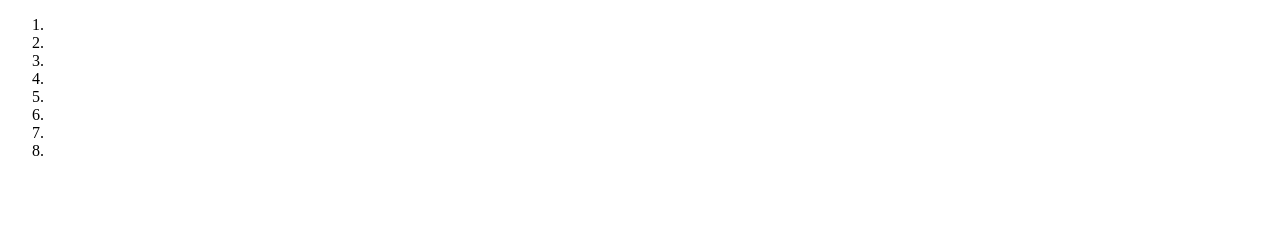
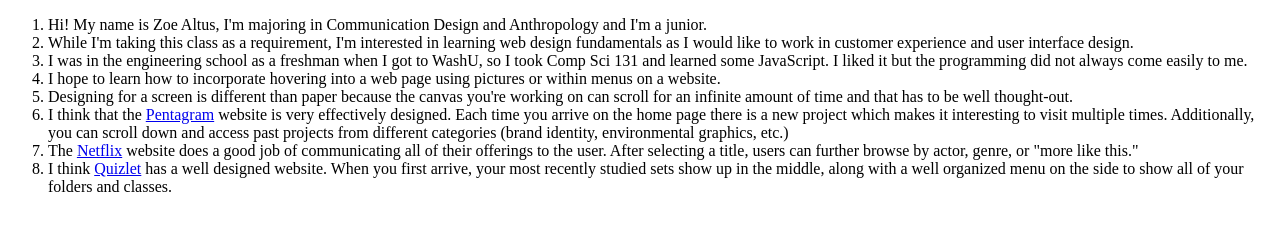
Before and after one commit to zoealtus/iffall2019, a plain HTML site: page intro-questions/index.html in a window 1280 px wide. Drawn offline with Linux system fonts and the light colour scheme.

Commit message:
Add files via upload
finished intro questions

```diff
--- a/intro-questions/index.html
+++ b/intro-questions/index.html
@@ -6,14 +6,14 @@
 
 	<body>
 		<ol>
-			<li> </li>
-			<li> </li>
-			<li> </li>
-			<li> </li>
-			<li> </li>
-			<li> </li>
-			<li> </li>
-			<li> </li>
+			<li> Hi! My name is Zoe Altus, I'm majoring in Communication Design and Anthropology and I'm a junior. </li>
+			<li> While I'm taking this class as a requirement, I'm interested in learning web design fundamentals as I would like to work in customer experience and user interface design. </li>
+			<li> I was in the engineering school as a freshman when I got to WashU, so I took Comp Sci 131 and learned some JavaScript. I liked it but the programming did not always come easily to me.</li>
+			<li> I hope to learn how to incorporate hovering into a web page using pictures or within menus on a website.</li>
+			<li> Designing for a screen is different than paper because the canvas you're working on can scroll for an infinite amount of time and that has to be well thought-out.</li>
+			<li> I think that the <a href="https://www.pentagram.com">Pentagram</a> website is very effectively designed. Each time you arrive on the home page there is a new project which makes it interesting to visit multiple times. Additionally, you can scroll down and access past projects from different categories (brand identity, environmental graphics, etc.)  </li>
+			<li> The <a href="https://www.netflix.com/browse"> Netflix</a> website does a good job of communicating all of their offerings to the user. After selecting a title, users can further browse by actor, genre, or "more like this." </li>
+			<li> I think <a href="https://quizlet.com/latest"> Quizlet</a> has a well designed website. When you first arrive, your most recently studied sets show up in the middle, along with a well organized menu on the side to show all of your folders and classes. </li>
 		</ol>
 
 	</body>
```
